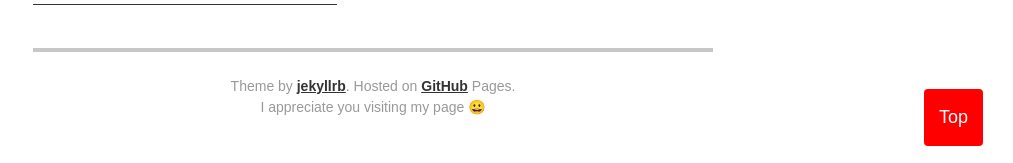
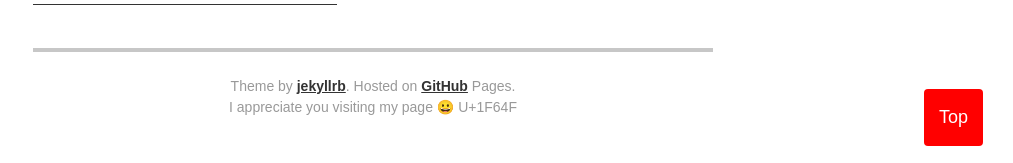
Before and after one commit to ttariqaziz/ttariqaziz.github.io, a Jekyll site: the page built from index.html, in a window 1280 px wide and 900 px high, scrolled down 2581 px. Shown: the part 734-897 px from the top of the window, without its empty margins (267-1280 px from the left). Built offline with Jekyll 4.4.1, drawn with Linux system fonts in a browser that asks for light colours.

Commit message:
Update resume.html

```diff
--- a/_layouts/resume.html
+++ b/_layouts/resume.html
@@ -165,7 +165,7 @@
 
       <footer class="page-footer">
         <p class="footer-line">Theme by <a href="https://jekyllrb.com/">jekyllrb</a>. Hosted on <a href="https://github.com/ttariqaziz/ttariqaziz.github.io">GitHub</a> Pages.</p>
-        <p class="footer-line">I appreciate you visiting my page &#128512 </p>
+        <p class="footer-line">I appreciate you visiting my page &#128512 U+1F64F</p>
       </footer>
 
     </div>
```
